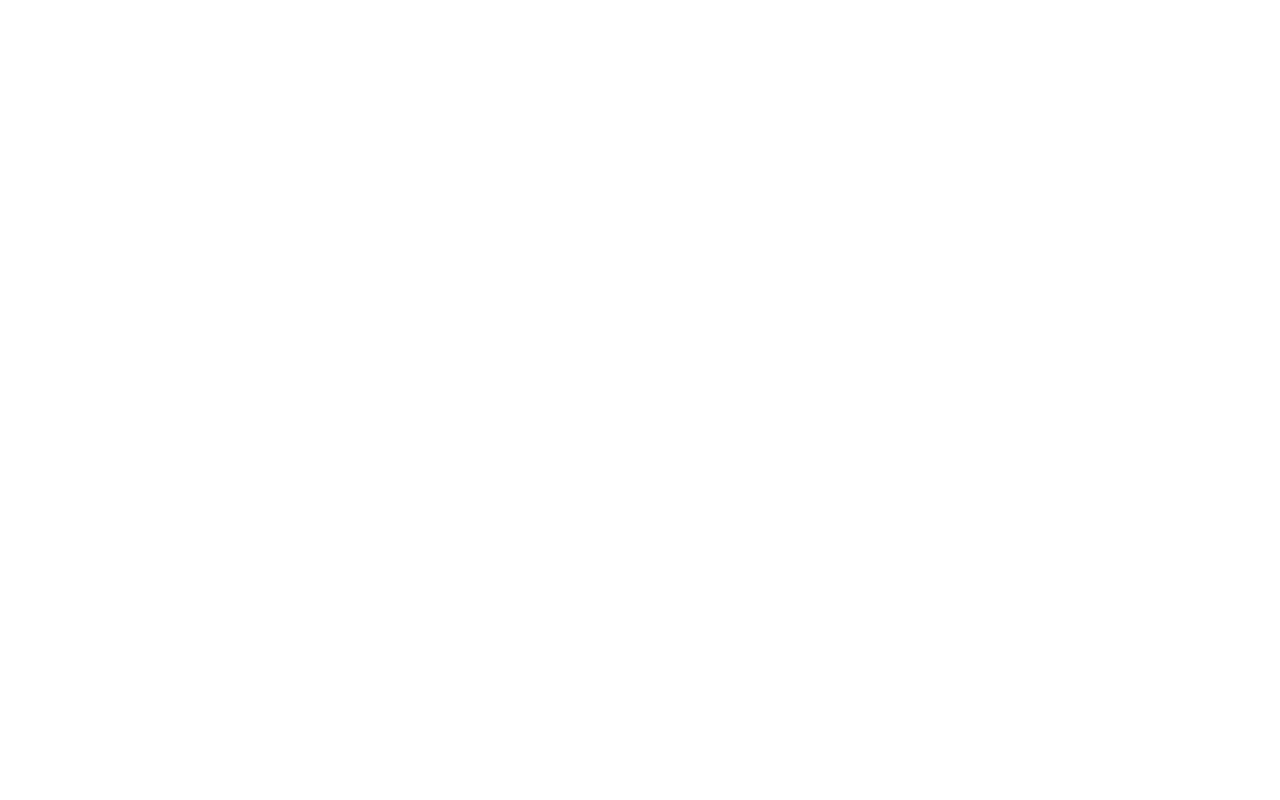
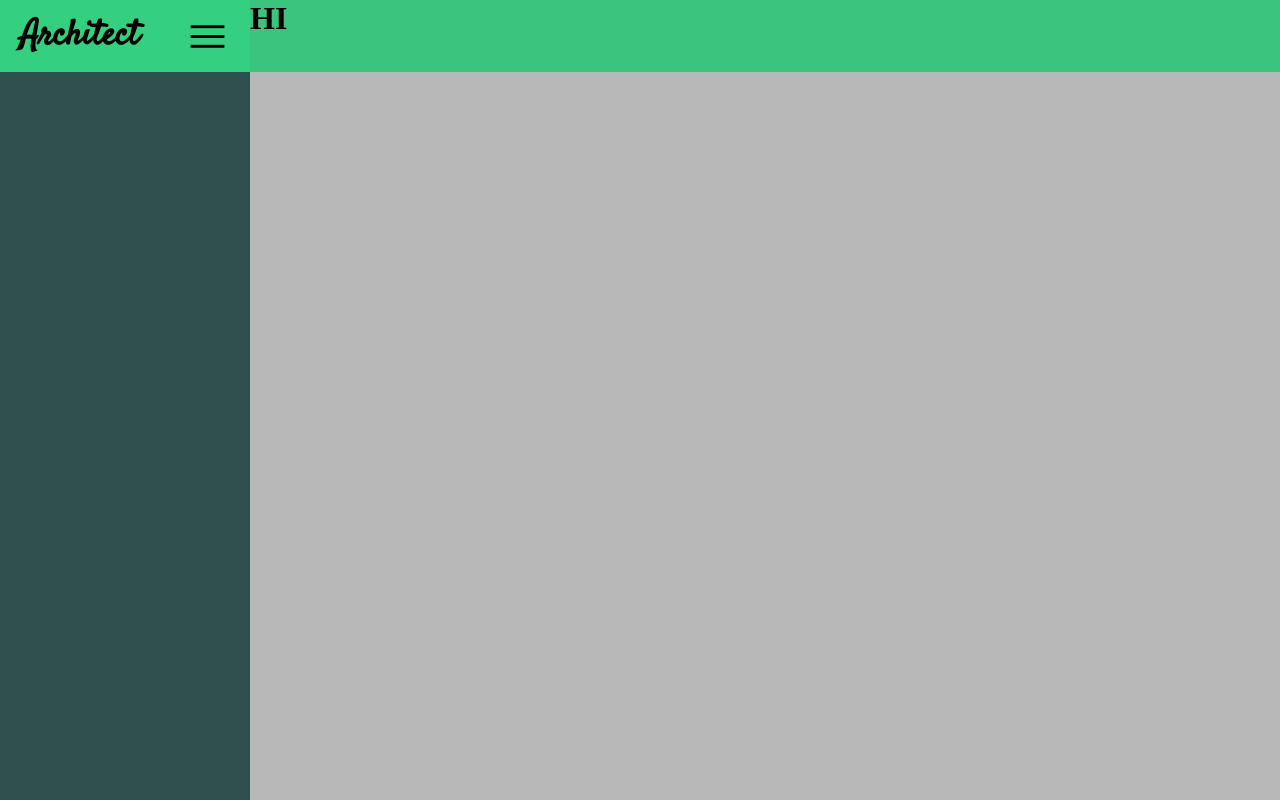
Before and after one commit to CamdenCall/SassDashboard, a plain HTML site: page index.html in a window 1280 px wide. Drawn offline with nearby package versions, Linux system fonts and the light colour scheme.

Commit message:
Structure of Dashboard

```diff
--- a/base.scss
+++ b/base.scss
@@ -1,6 +1,70 @@
-@use 'vars';
-@use 'calender/calender';
+@import 'vars';
+@import 'calender/calender';
+@import url('https://fonts.googleapis.com/css2?family=Satisfy&display=swap');
+
+
+* {
+    margin: 0;
+    padding: 0;
+}
 
 body {
-    padding: 0;
+    width: 100%;
+    height: 100%;
 }
+
+.dashboard-container {
+    width: 100vw;
+    height: 100vh;
+    background-color: whitesmoke;
+
+    display: flex;
+    flex-direction: row;
+}
+
+.side-bar {
+    width: 15vw;
+    height: 100%;
+    min-width: 250px;
+    background-color: darkslategray;
+
+    display: flex;
+    flex-direction: column;
+
+    .logo-container {
+        width: 100%;
+        height: 9vh;
+        background-color: #34cf7f;
+
+        display: flex;
+        flex-direction: row;
+        justify-content: space-between;
+        align-items: center;
+
+        h2 {
+            font-size: 35px;
+            padding-left: 20px;
+            font-family: Satisfy, sans-serif;
+        }
+
+        .material-symbols-outlined {
+            font-size: 45px;
+            padding-right: 20px;
+        }
+    }
+}
+
+.right-container {
+    width: 85vw;
+    height: 100%;
+    background-color: rgb(184, 184, 184);
+
+    display: flex;
+    flex-direction: column;
+}
+
+.top-bar {
+    width: 100%;
+    height: 9vh;
+    background-color: $green;
+}
--- a/index.html
+++ b/index.html
@@ -3,15 +3,29 @@
 <head>
     <meta charset="UTF-8">
     <meta name="viewport" content="width=device-width, initial-scale=1.0">
-    <title>Document</title>
-    <link rel="base.css" rel="stylesheet" />
+    <title>Dashboard - CT</title>
+    <link rel="stylesheet" href="https://fonts.googleapis.com/css2?family=Material+Symbols+Outlined:opsz,wght,FILL,GRAD@20..48,100..700,0..1,-50..200" />
+    <link type="text/css" href="base.css" rel="stylesheet"/>
 </head>
 <body>
-    <div class="top-bar">
 
+    <div class="dashboard-container">
+        <div id="nav-side-bar" class="side-bar">
+            <div class="logo-container">
+                <h2>Architect</h2>
+                <span id="nav-button" class="material-symbols-outlined">
+                    menu
+                </span>
+            </div>
+        </div>
+
+        <div class="right-container">
+            <div class="top-bar">
+                <h1>HI</h1>
+            </div>
+        </div>
     </div>
-    <div class="side-bar">
 
-    </div>
+    <script src="JS/script.js"></script>
 </body>
 </html>
```
Also changed, not shown: JS/script.js (added), base.css, 1 other file.
